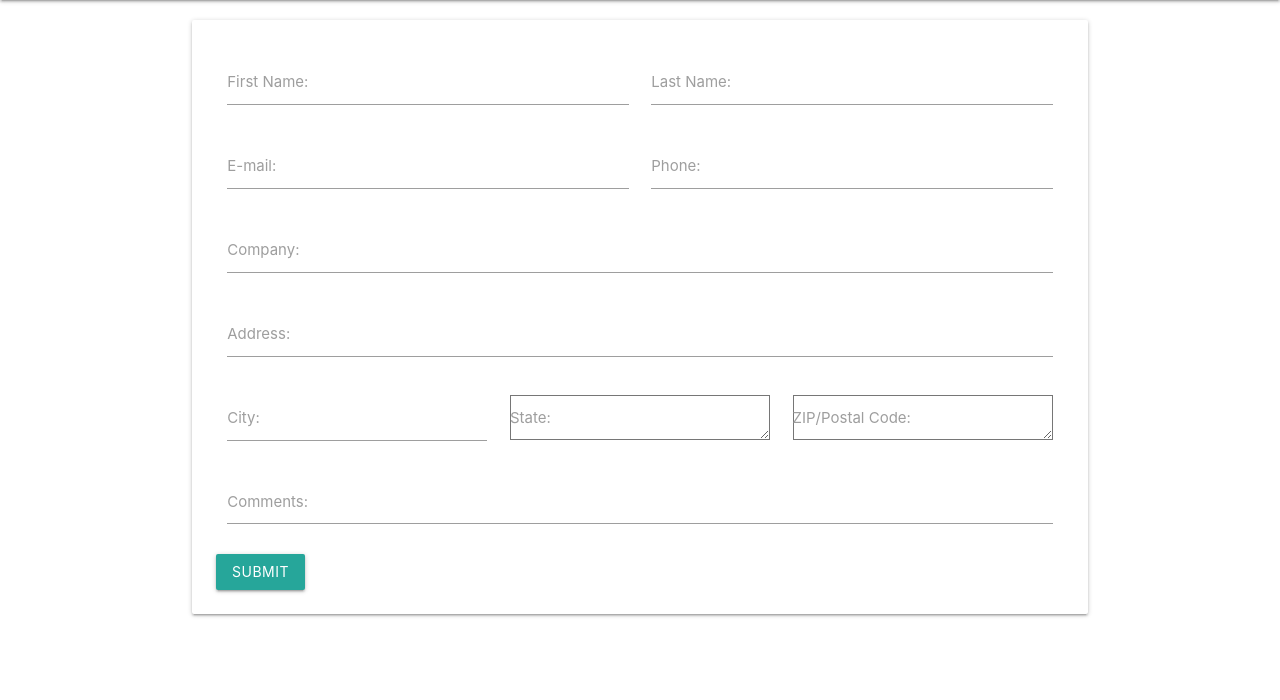
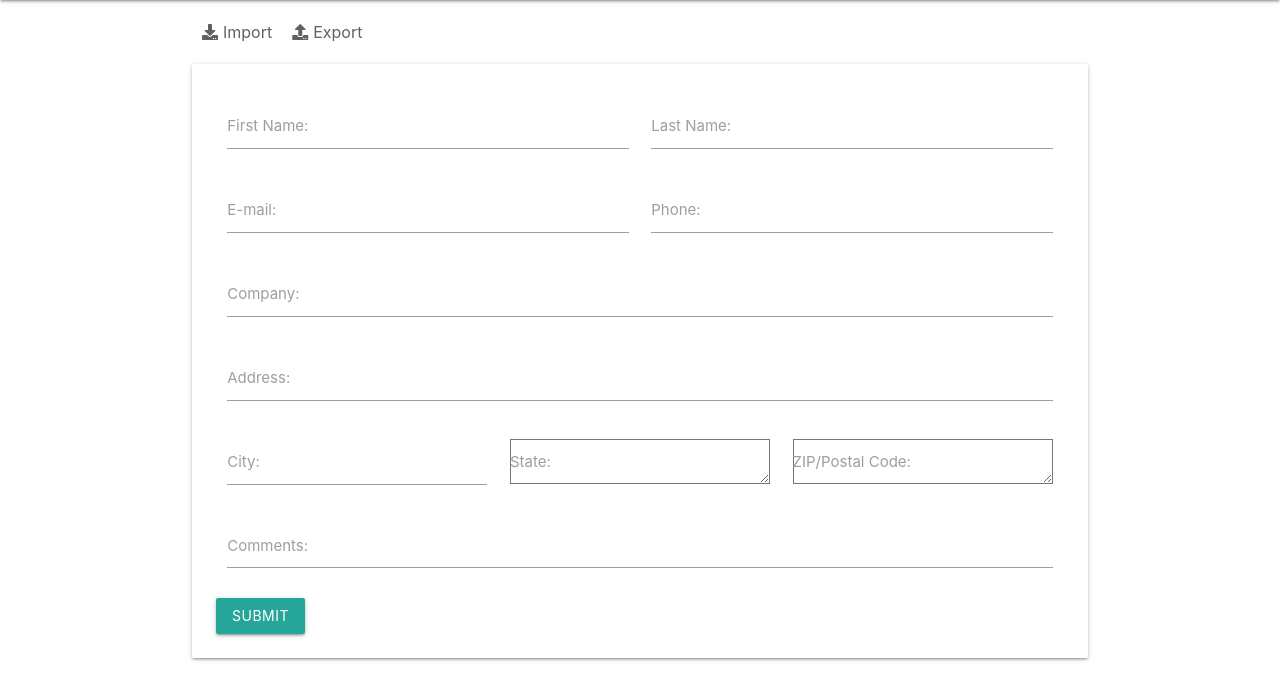
Before and after one commit to Jayleh/map-lookup, a Django app: page /add-reseller in a window 1280 px wide. Shown: the part 64-764 px from the top of the page. Run offline with Django 3.2, Linux system fonts and the light colour scheme; some libraries are stand-ins or nearby versions.

Commit message:
starting import export functionality

```diff
--- a/mapapp/static/mapapp/css/styles.css
+++ b/mapapp/static/mapapp/css/styles.css
@@ -4,6 +4,14 @@ html {
 
 .form .row {
     margin-bottom: 0px !important;
+}
+
+.d-flex {
+    display: flex !important;
+}
+
+.flex-start {
+    align-items: flex-start!important;
 }
 
 .open-sidenav {
@@ -59,6 +67,16 @@ html {
     background-color: #26a69a !important;
 }
 
+.import-export a {
+    color: #616161;
+    font-size: 16px;
+    padding: 0 10px 0 10px;
+}
+
+.import-export a span {
+    padding-right: 5px;
+}
+
 
 /* Small devices (landscape phones, 576px and up) */
 @media (min-width: 576px) and (orientation: landscape) {
@@ -79,6 +97,7 @@ html {
         height: 45vh;
     }
 }
+
 /* Large devices (desktops, 992px and up) */
 @media (min-width: 992px) {
     .reseller-list-container {
--- a/mapapp/static/mapapp/js/forms.js
+++ b/mapapp/static/mapapp/js/forms.js
@@ -2,4 +2,8 @@ document.addEventListener('DOMContentLoaded', function () {
     // Initialize select field
     let $select = document.querySelector('select');
     M.FormSelect.init($select);
+
+    // Initialize select field
+    let $modal = document.querySelector('.modal');
+    M.Modal.init($modal);
 });
--- a/mapapp/templates/mapapp/add-reseller.html
+++ b/mapapp/templates/mapapp/add-reseller.html
@@ -1,6 +1,8 @@
 {% extends 'mapapp/layout.html' %}
 {% block styles %}
 {% load static %}
+<link rel="stylesheet" href="https://use.fontawesome.com/releases/v5.4.1/css/all.css" integrity="sha384-5sAR7xN1Nv6T6+dT2mhtzEpVJvfS3NScPQTrOxhwjIuvcA67KV2R5Jz6kr4abQsz"
+  crossorigin="anonymous">
 <link rel="stylesheet" href="{% static 'mapapp/css/styles.css' %}">
 {% endblock styles %}
 {% block header %}
@@ -16,6 +18,33 @@
 </div>
 {% endblock header %}
 {% block main %}
+<div class="container">
+  <div class="row">
+    <div class="import-export d-flex flex-start">
+      <a class="modal-trigger" href="#modal1"><span><i class="fas fa-download"></i></span>Import</a>
+      <a href="javascript:void(0)"><span><i class="fas fa-upload"></i></span>Export</a>
+    </div>
+  </div>
+</div>
+<!-- Modal Structure -->
+<div id="modal1" class="modal">
+  <form action="#">
+    <div class="modal-content">
+      <div class="file-field input-field">
+        <div class="btn">
+          <span>File</span>
+          <input type="file" accept=".csv, application/vnd.openxmlformats-officedocument.spreadsheetml.sheet, application/vnd.ms-excel">
+        </div>
+        <div class="file-path-wrapper">
+          <input class="file-path validate" type="text" required>
+        </div>
+      </div>
+    </div>
+    <div class="modal-footer">
+      <input class="btn" type="submit" name="submit">
+    </div>
+  </form>
+</div>
 <div class="container">
   <div class="row">
     <div class="card-panel">
```
